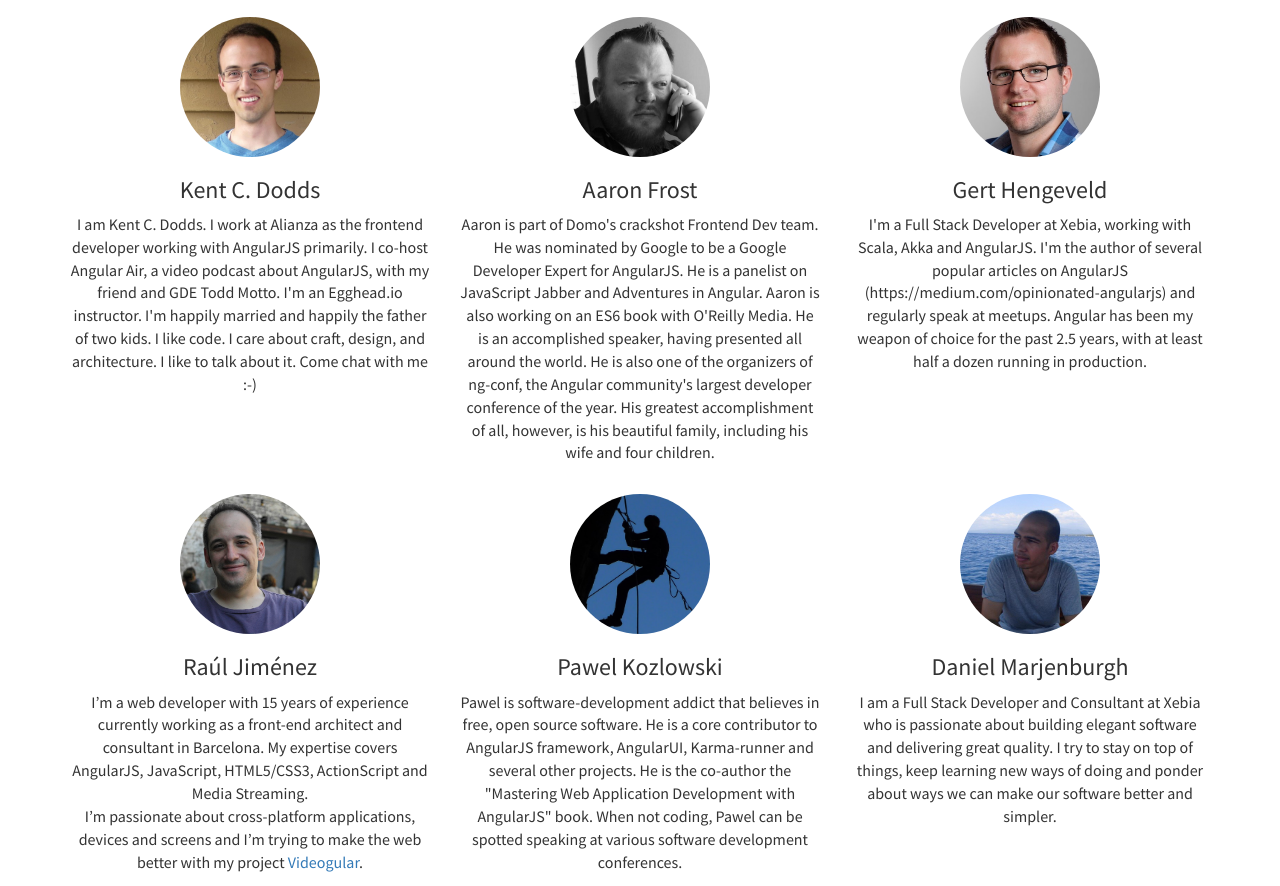
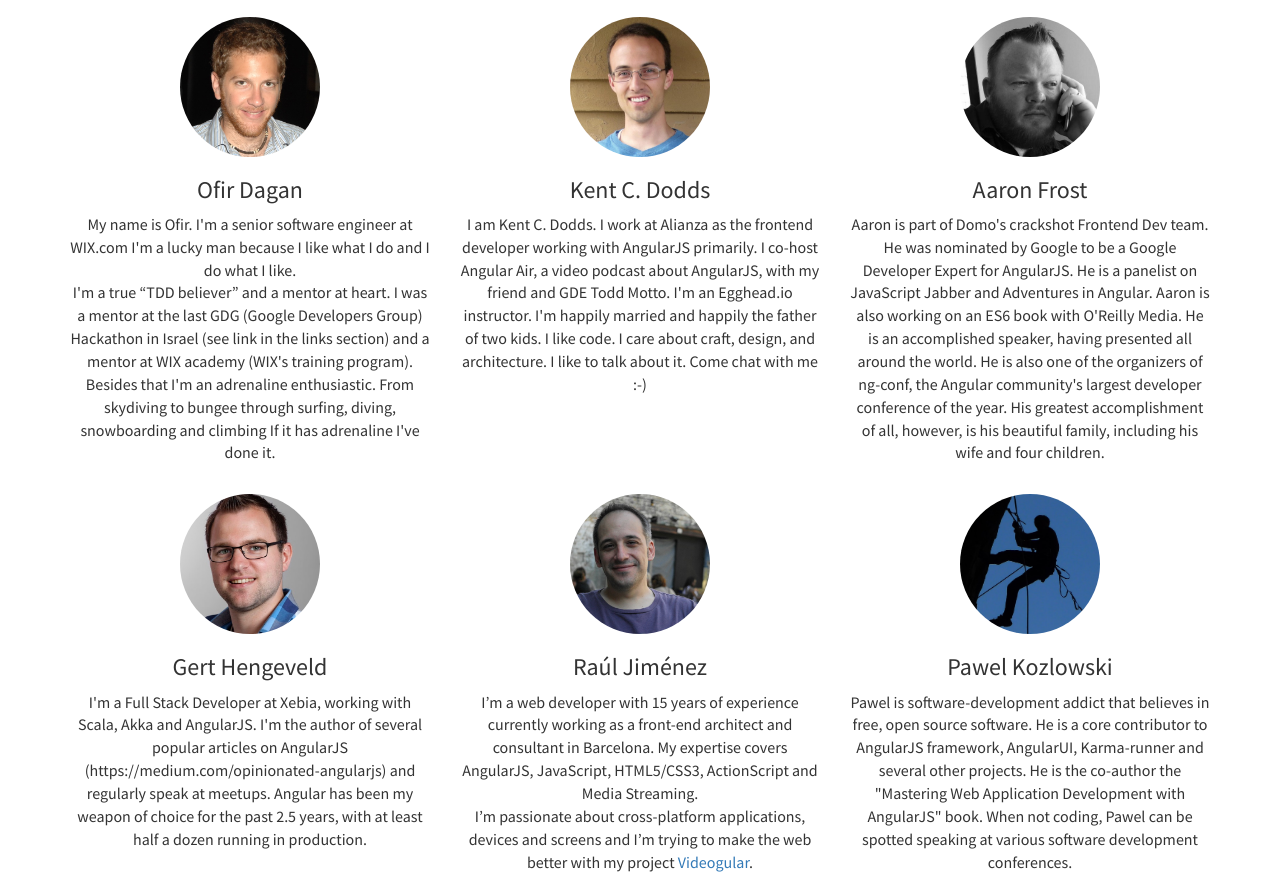
Before and after one commit to lammertw/ng-nl, a website: page app/index.html in a window 1280 px wide. Shown: the part 2016-2902 px from the top of the page. Drawn offline with nearby package versions, Linux system fonts and the light colour scheme; some packages are replaced by stand-ins of ours; files that its build step writes are made by us from their sources; a script that the page names is missing.

Commit message:
Add Ofir as Speaker

```diff
--- a/app/index.html
+++ b/app/index.html
@@ -116,6 +116,13 @@
           </div>
           <div class="row">
             <div class="col-md-4">
+              <a href="https://github.com/ofirdagan/"><img src="images/speakers/ofir.jpg" class="img-circle" /></a>
+              <h3>Ofir Dagan</h3>
+              <p>My name is Ofir. I'm a senior software engineer at WIX.com
+I'm a lucky man because I like what I do and I do what I like.<br />I'm a true “TDD believer” and a mentor at heart. I was a mentor at the last GDG (Google Developers Group) Hackathon in Israel (see link in the links section) and a mentor at WIX academy (WIX's training program).<br />Besides that I'm an adrenaline enthusiastic. From skydiving to bungee through surfing, diving, snowboarding and climbing If it has adrenaline I've done it.
+</p>
+            </div>
+            <div class="col-md-4">
               <a href="https://twitter.com/kentcdodds"><img src="images/speakers/kent.jpg" class="img-circle" /></a>
               <h3>Kent C. Dodds</h3>
               <p>I am Kent C. Dodds. I work at Alianza as the frontend developer working with AngularJS primarily. I co-host Angular Air, a video podcast about AngularJS, with my friend and GDE Todd Motto. I'm an Egghead.io instructor. I'm happily married and happily the father of two kids. I like code. I care about craft, design, and architecture. I like to talk about it. Come chat with me :-)</p>
@@ -125,13 +132,13 @@
               <h3>Aaron Frost</h3>
               <p>Aaron is part of Domo's crackshot Frontend Dev team. He was nominated by Google to be a Google Developer Expert for AngularJS. He is a panelist on JavaScript Jabber and Adventures in Angular. Aaron is also working on an ES6 book with O'Reilly Media. He is an accomplished speaker, having presented all around the world. He is also one of the organizers of ng-conf, the Angular community's largest developer conference of the year. His greatest accomplishment of all, however, is his beautiful family, including his wife and four children.</p>
             </div>
+          </div>
+          <div class="row">
             <div class="col-md-4">
               <a href="https://twitter.com/GHengeveld"><img src="images/speakers/gert.jpg" class="img-circle" /></a>
               <h3>Gert Hengeveld</h3>
               <p>I'm a Full Stack Developer at Xebia, working with Scala, Akka and AngularJS. I'm the author of several popular articles on AngularJS (https://medium.com/opinionated-angularjs) and regularly speak at meetups. Angular has been my weapon of choice for the past 2.5 years, with at least half a dozen running in production.</p>
             </div>
-          </div>
-          <div class="row">
             <div class="col-md-4">
               <a href="https://twitter.com/elecash"><img src="images/speakers/raul.jpg" class="img-circle" /></a>
               <h3>Raúl Jiménez</h3>
@@ -147,13 +154,13 @@ co-author the "Mastering Web Application Development with AngularJS"
 book. When not coding, Pawel can be spotted speaking at various
 software development conferences.</p>
             </div>
+          </div>
+          <div class="row">
             <div class="col-md-4">
               <a href="https://twitter.com/dmarjenburgh"><img src="images/speakers/daniel.jpg" class="img-circle" /></a>
               <h3>Daniel Marjenburgh</h3>
               <p>I am a Full Stack Developer and Consultant at Xebia who is passionate about building elegant software and delivering great quality. I try to stay on top of things, keep learning new ways of doing and ponder about ways we can make our software better and simpler.</p>
             </div>
-          </div>
-          <div class="row">
             <div class="col-md-4">
               <a href="https://twitter.com/g33konaut"><img src="images/speakers/martin.jpg" class="img-circle" /></a>
               <h3>Martin Naumann</h3>
@@ -166,13 +173,13 @@ and breaking things for fun & profit.<br />Martin believes in the web platform a
               <h3>Tero Parviainen</h3>
               <p>I'm an independent consultant whose background is in Java, Ruby, and Clojure, but I've mostly been doing front-end work for the past year and a half.<br />I'm the two-time organizer of the Clojure Cup programming competition, and the author of two books: "Real-Time Web Application Development with Vert.x 2.0" and "Build Your Own AngularJS".<br />I blog at teropa.info and tweet as @teropa.</p>
             </div>
+          </div>
+          <div class="row">
             <div class="col-md-4">
               <a href="https://twitter.com/CarmenPopoviciu"><img src="images/speakers/carmen.jpg" class="img-circle" /></a>
               <h3>Carmen Popoviciu</h3>
               <p>Carmen is a front-end engineer and the leading lady of the Dutch AngularJS User Group. She loves Angular and is passionate about its community. She hopes to one day make a difference for the web with the code she writes.</p>
             </div>
-          </div>
-          <div class="row">
             <div class="col-md-4">
               <a href="http://twitter.com/PascalPrecht"><img src="images/speakers/pascal.jpg" class="img-circle" /></a>
               <h3>Pascal Precht</h3>
```
Also changed, not shown: app/images/speakers/ofir.jpg (added).
